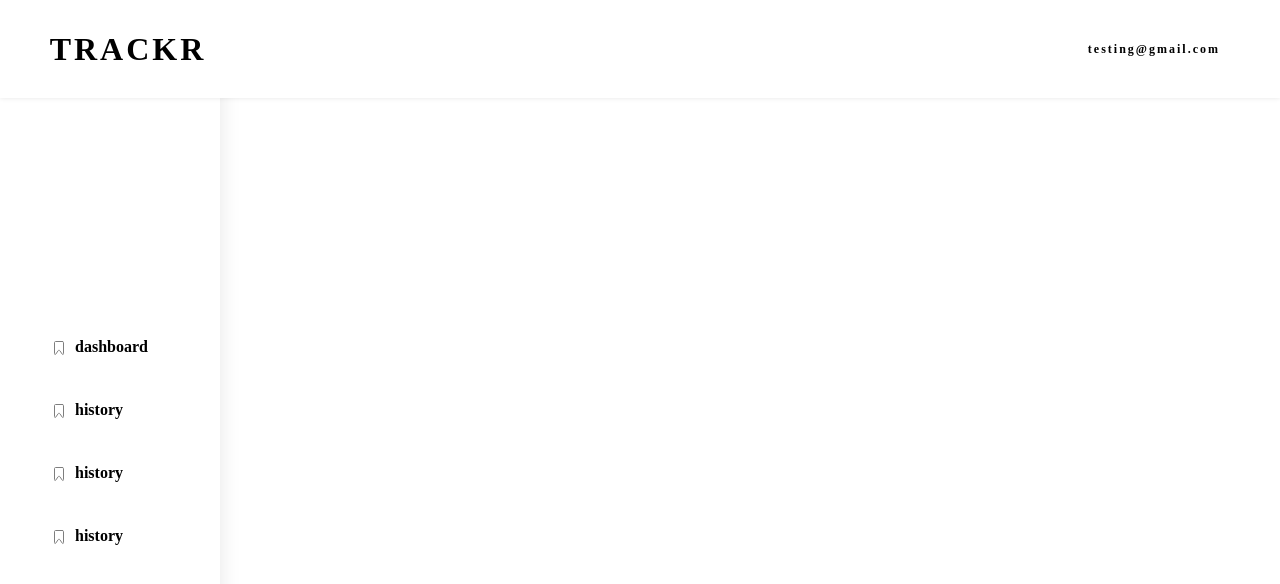
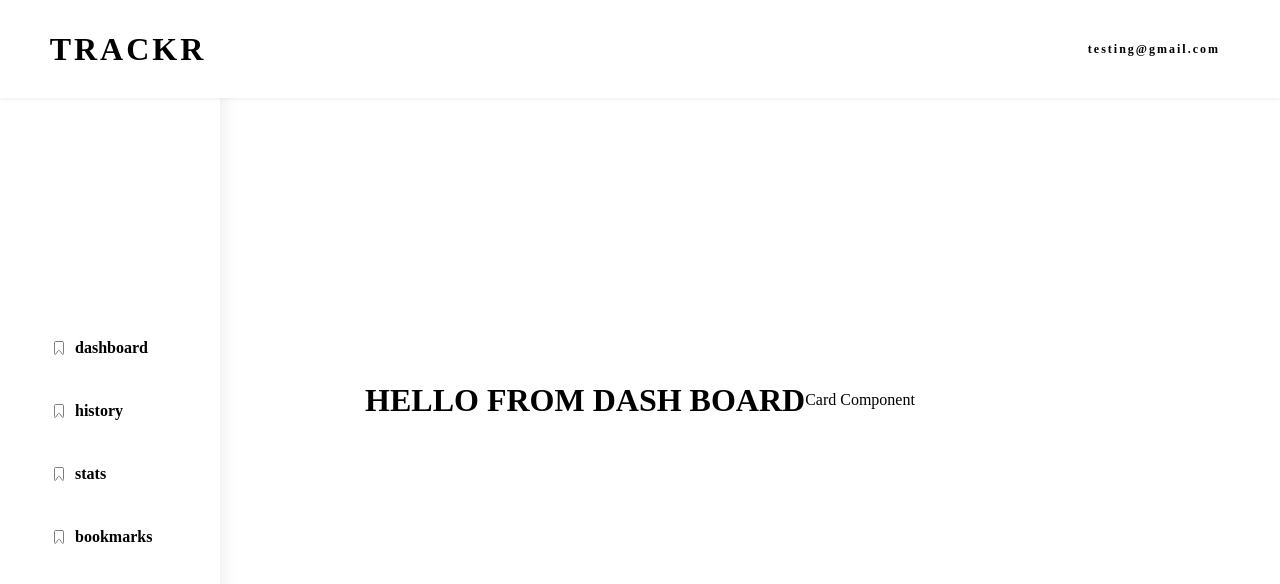
Before and after one commit to kthanesjesdapong/trackr, a React (Vite) app in the folder client/: page / in a window 1280 px wide. Shown: the top 584 px of the page. Built offline with nearby package versions, Linux system fonts and the light colour scheme.

Commit message:
Documented viewport.ts and media.ts and styling changes to textcontainer and menuitemcontainer

```diff
--- a/client/src/App.tsx
+++ b/client/src/App.tsx
@@ -2,11 +2,14 @@ import { FC } from 'react';
 import { ThemeProvider } from 'styled-components';
 import { GlobalStyle } from '@theme/GlobalStyles';
 import { theme } from '@theme/theme';
+import Dashboard from './pages/Dashboard';
+import History from './pages/History';
 
 export const App: FC = () => {
   return (
     <ThemeProvider theme={theme}>
       <GlobalStyle />
+      <Dashboard />
     </ThemeProvider>
   );
 };
--- a/client/src/components/Navigation/SideNavBar/MenuItemContainer/MenuItem.styles.ts
+++ b/client/src/components/Navigation/SideNavBar/MenuItemContainer/MenuItem.styles.ts
@@ -5,6 +5,8 @@ const MenuItemStyles = styled.div`
 display: flex;
 padding: 8px;
 margin: 5px 0px 10px;
+justify-content: center;
+align-items: center;
 `;
 
 export default MenuItemStyles;
--- a/client/src/components/Navigation/SideNavBar/MenuItemContainer/TextContainer.styles.ts
+++ b/client/src/components/Navigation/SideNavBar/MenuItemContainer/TextContainer.styles.ts
@@ -7,13 +7,11 @@ const TextContainerStyles = styled.div`
   align-items: center;
   padding: ${props => props.theme.space.xxxs};
 
-  li {
-  list-style: none;
+  a {
   font-family: ${props => props.theme.fonts.secondary};
   font-weight: bolder;
   color: black;
   mix-blend-mode: normal;
-
   }
 `;
 
--- a/client/src/components/Navigation/SideNavBar/MenuItemContainer/TextContainer.tsx
+++ b/client/src/components/Navigation/SideNavBar/MenuItemContainer/TextContainer.tsx
@@ -1,14 +1,15 @@
 import TextContainerStyles from './TextContainer.styles';
 import { Link } from 'react-router-dom';
 
+//Link is providing functionality to route to different pages
 export const TextContainer = ({ text, path }: { text: string, path: string; }) => {
     return (
         <TextContainerStyles>
-            <li>
+            <a>
                 <Link to={path}>
                     {text}
                 </Link>
-            </li>
+            </a>
         </TextContainerStyles>
     );
 };
--- a/client/src/components/Navigation/SideNavBar/index.tsx
+++ b/client/src/components/Navigation/SideNavBar/index.tsx
@@ -8,8 +8,8 @@ export const SideNavBar: FC = () => {
         <SideNavStyles>
             <MenuItemContainer icon={Logo} text='dashboard' path='/dashboard' />
             <MenuItemContainer icon={Logo} text='history' path='/history' />
-            <MenuItemContainer icon={Logo} text='history' path='/history' />
-            <MenuItemContainer icon={Logo} text='history' path='/history' />
+            <MenuItemContainer icon={Logo} text='stats' path='/history' />
+            <MenuItemContainer icon={Logo} text='bookmarks' path='/history' />
             {/* <MenuItemContainer icon={Logo} text='stats' />
             <MenuItemContainer icon={Logo} text='bookmarks' /> */}
         </SideNavStyles>
--- a/client/src/components/Navigation/index.tsx
+++ b/client/src/components/Navigation/index.tsx
@@ -3,7 +3,7 @@ import { SideNavBar } from '@/src/components/Navigation/SideNavBar';
 import NavigationStyles from './Navigation.styles';
 import { Outlet } from 'react-router-dom';
 
-
+// Links from react-router-dom being used within SideNavbar
 const Navigation = () => {
     return (
         <NavigationStyles>
--- a/client/src/pages/Dashboard/Dashboard.styles.ts
+++ b/client/src/pages/Dashboard/Dashboard.styles.ts
@@ -1,4 +1,14 @@
 import styled from "styled-components";
+import { media } from '@utils/media';
+import { vp } from '@utils/viewport';
+
+// Defining viewport min-widths
+const vpMin = vp({
+  mobile: media.min('mobile'),
+  tablet: media.min('tablet'),
+  laptop: media.min('laptop'),
+  desktop: media.min('desktop')
+});
 
 export const DashboardStyles = styled.div`
   width: 100vw;
@@ -6,6 +16,12 @@ export const DashboardStyles = styled.div`
   display: flex;
   justify-content: center;
   align-items: center;
+  background-color: #fff;
+/*
+
+
+  //Define breakpoints
+
 
 /*
   @media only screen and (max-width: 768px)  {
--- a/client/src/pages/Dashboard/index.tsx
+++ b/client/src/pages/Dashboard/index.tsx
@@ -4,9 +4,24 @@ import { Card } from '@src/components/Cards/index';
 import { vp } from '@src/utils/viewport';
 import { media } from '@src/utils/media';
 
+
 export const Dashboard: FC = () => {
-    console.log(vp);
+    // console.log(vp({
+    //     mobile: '@media (min-width: 640px) {background-color: black;}',
+    // }
+    // ));
 
+    const vpObj = vp({
+        mobile: media.min('mobile'),
+        tablet: media.min('tablet'),
+        laptop: media.min('laptop'),
+        desktop: media.min('desktop')
+    });
+
+    const tablet = vpObj[2];
+
+    console.log(vpObj);
+    // console.log(media.min('mobile'));
     return (
         <DashboardStyles>
             <h1>
@@ -23,11 +38,5 @@ export default Dashboard;
 
 
 /*
-obj = {
-    mobile: '40em',
-    tablet: '60em',
-    laptop: '80em'
-
-}
 
 */
--- a/client/src/theme/GlobalStyles.tsx
+++ b/client/src/theme/GlobalStyles.tsx
@@ -21,8 +21,10 @@ export const GlobalStyle = createGlobalStyle`
     font-family: ${theme.fonts.primary};
     -webkit-font-smoothing: antialiased;
     -moz-osx-font-smoothing: grayscale;
-    line-height: 1.8;
     min-width: 320px;
+    width: 100%;
+    height: 100%;
+    font-size: ${props => props.theme.fontSizes.xxs};
     }
 
     a {
--- a/client/src/utils/viewport.ts
+++ b/client/src/utils/viewport.ts
@@ -13,6 +13,10 @@ type Breakpoints = keyof typeof breakpoints;
 
 type ViewportObject = { [key in Breakpoints]?: any };
 
+
+//When you call vh, you pass it an obj
+//{mobile: css props}
+// You can use this to define custom viewports  min || max || between with our helperfunctions from media.ts
 function viewportHelper(obj: ViewportObject) {
   return [obj.mobile || null, obj.tablet || null, obj.laptop || null, obj.desktop || null];
 }
```
